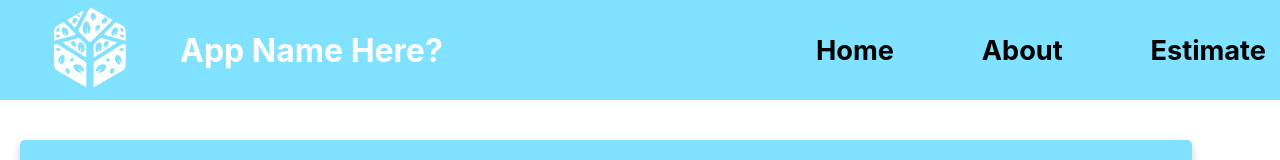
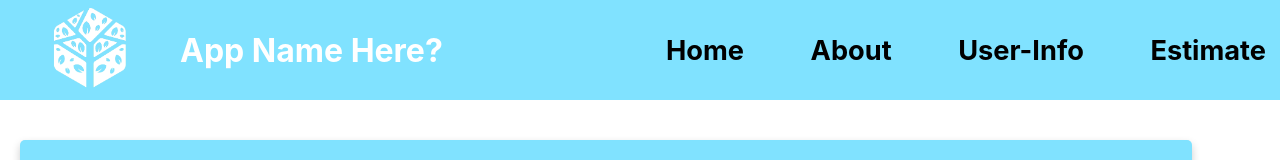
Before and after one commit to The-Orange-Dot/carbon-emission-app, a React (Create React App) app: page /about in a window 1280 px wide. Shown: the top 160 px of the page. Built offline with nearby package versions, Linux system fonts and the light colour scheme; data requests are answered from the project's data file.

Commit message:
added user-info tab to nav bar

```diff
--- a/src/Components/about/About.js
+++ b/src/Components/about/About.js
@@ -4,15 +4,15 @@ import AboutCard from "./AboutCard";
 function About() {
   return (
     <div className="about-container">
-        <div className="about-card">
-          <h1>About</h1>
-          <p>description of app</p>
-        </div>
-        <div classname="developer-container">
-          <AboutCard name="Katherine Roll"/>
-          <AboutCard name="Eleni"/>
-          <AboutCard name="Hung"/>
-        </div>
+      <div className="about-card">
+        <h1>About</h1>
+        <p>description of app</p>
+      </div>
+      <div className="">
+        <AboutCard name="Katherine Roll" />
+        <AboutCard name="Eleni" />
+        <AboutCard name="Hung" />
+      </div>
     </div>
   );
 }
--- a/src/Components/navBar/NavBar.css
+++ b/src/Components/navBar/NavBar.css
@@ -25,7 +25,7 @@
 }
 
 .nav-buttons > ul {
-  width: 450px;
+  width: 600px;
   list-style: none;
   display: flex;
   justify-content: space-between;
--- a/src/Components/navBar/NavBar.js
+++ b/src/Components/navBar/NavBar.js
@@ -15,7 +15,7 @@ function NavBar() {
   return (
     <div className="navbar-container">
       <div className="user-info-container">
-        <NavLink to="/home">
+        <NavLink to="/">
           <img src={logo} alt="logo" className="logo" />
         </NavLink>
         <h1 style={{ color: "white" }}>App Name Here?</h1>
@@ -24,11 +24,7 @@ function NavBar() {
       <div className="nav-buttons">
         <ul>
           <li>
-            <NavLink
-              style={linkStyle}
-              activestyle={{ color: "blue" }}
-              to="/home"
-            >
+            <NavLink style={linkStyle} activestyle={{ color: "blue" }} to="/">
               Home
             </NavLink>
           </li>
@@ -39,6 +35,15 @@ function NavBar() {
               activestyle={{ color: "blue" }}
             >
               About
+            </NavLink>
+          </li>
+          <li>
+            <NavLink
+              to="/user"
+              style={linkStyle}
+              activestyle={{ color: "blue" }}
+            >
+              User-Info
             </NavLink>
           </li>
           <li>
```
